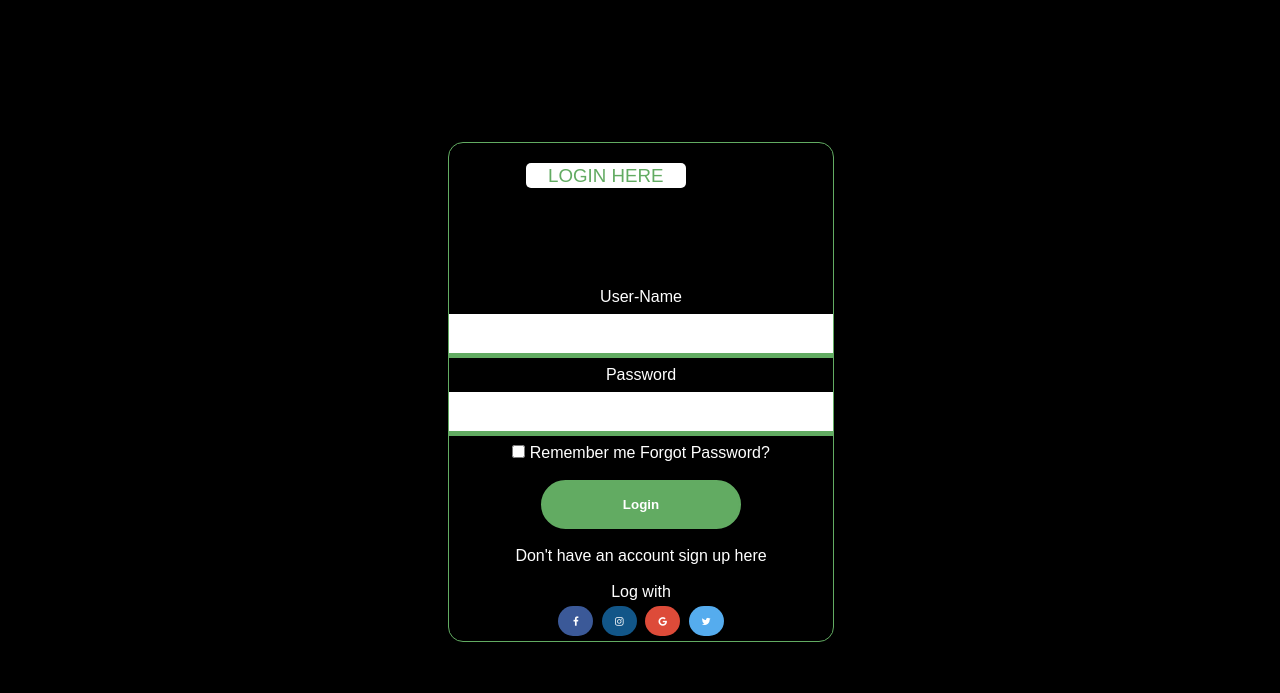
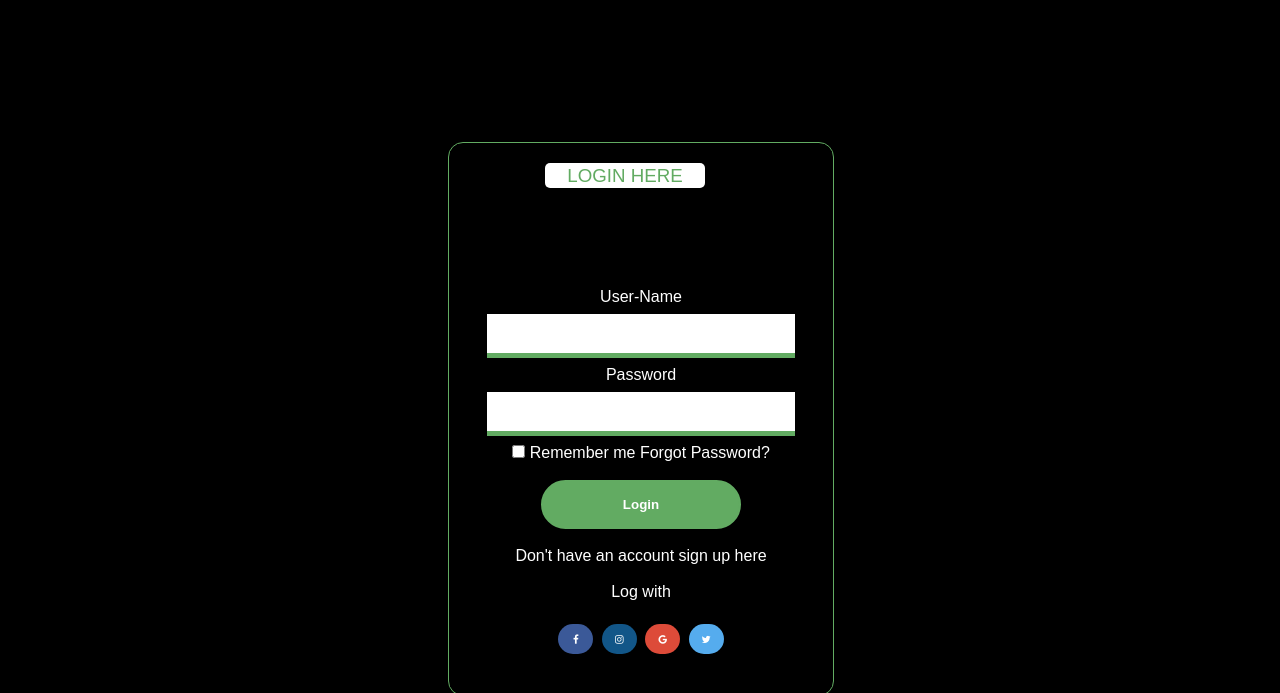
Before and after one commit to Babi-B/SACFU-Team-B, a plain HTML site: page login.html in a window 1280 px wide. Shown: the part 107-800 px from the top of the page. Drawn offline with Linux system fonts and the light colour scheme.

Commit message:
edited the login page

```diff
--- a/login.html
+++ b/login.html
@@ -32,25 +32,25 @@
                     <div class="here">
                         <h3>LOGIN HERE</h3>
                     </div>
-                    <form action="">
+                    <form style="display: flex; flex-direction: column; align-items: center;" action="">
                         <label for="fname">User-Name</label>
                         <input type="text" id="fname" name="fname">
                         <label for="lname">Password</label>
-                        <input type="text" id="lname" name="lname">
+                        <input type="password" id="lname" name="lname">
                     </form>
                     <div class="forget">
                         <input type="checkbox">
                         <label for="checkbox">Remember me</label>
                         <a href="">Forgot Password?</a>
                     </div> <br>
-                    <button type="button">Login</button> <br> <br>
+                    <button type="button">Login</button> <br>  <br>
                     <p> Don't have an account   <a style="text-decoration: none;" href="" id="sig">  sign up here</a></p> <br>
-                    <p>Log with</p>
+                    <p>Log with</p> <br>
                     <div class="icons">
                         <a href="#" class="fa fa-facebook"></a>
                         <a href="#" class="fa fa-instagram"></a>
                         <a href="#" class="fa fa-google"></a>
-                        <a href="#" class="fa fa-twitter"></a>
+                        <a href="#" class="fa fa-twitter"></a> <br> <br> <br>
                     </div>
                 </div>
             </div>
--- a/slider.css
+++ b/slider.css
@@ -173,12 +173,21 @@ button:hover{
     justify-content: center;
     text-align: center;
     align-items: center;
-    margin-left:20% ;
+    margin-left:25% ;
     border-radius: 5px;
 
 }
+
 input[type=text] {
-    width: 100%;
+    width: 80%;
+    padding: 12px 20px;
+    margin: 8px 0;
+    box-sizing: border-box;
+    border: none;
+    border-bottom: 5px solid rgb(98, 171, 98);
+  }
+  input[type=password]{
+    width: 80%;
     padding: 12px 20px;
     margin: 8px 0;
     box-sizing: border-box;
```
Also changed, not shown: doctors.html (+1 -1 lines), slider.html (+1 -1 lines).
